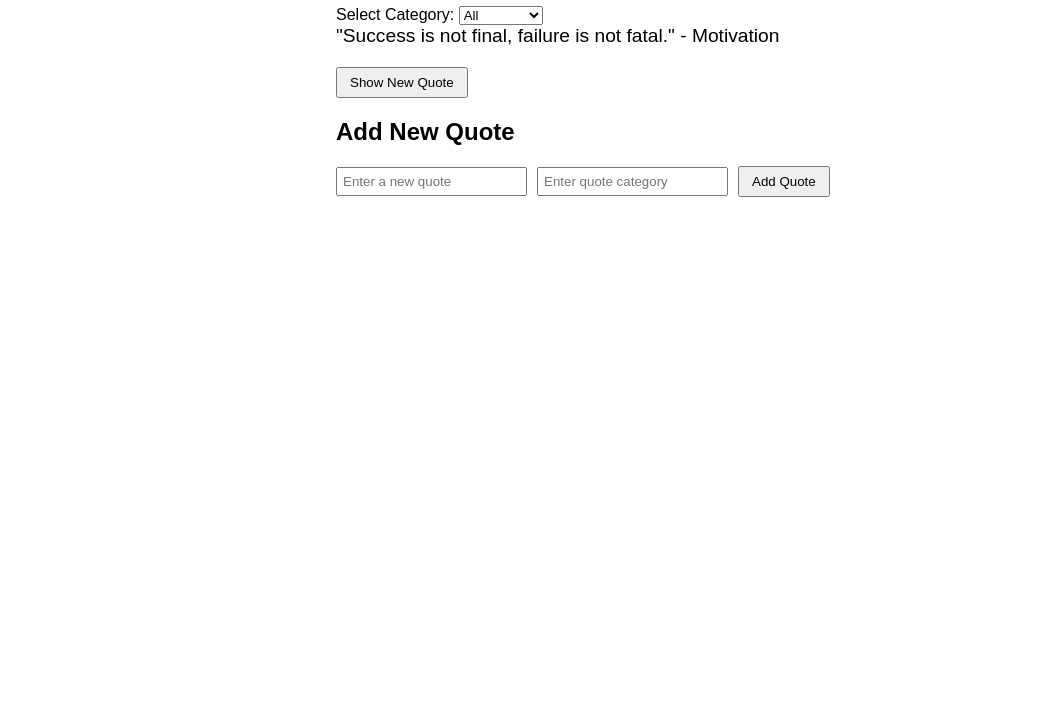
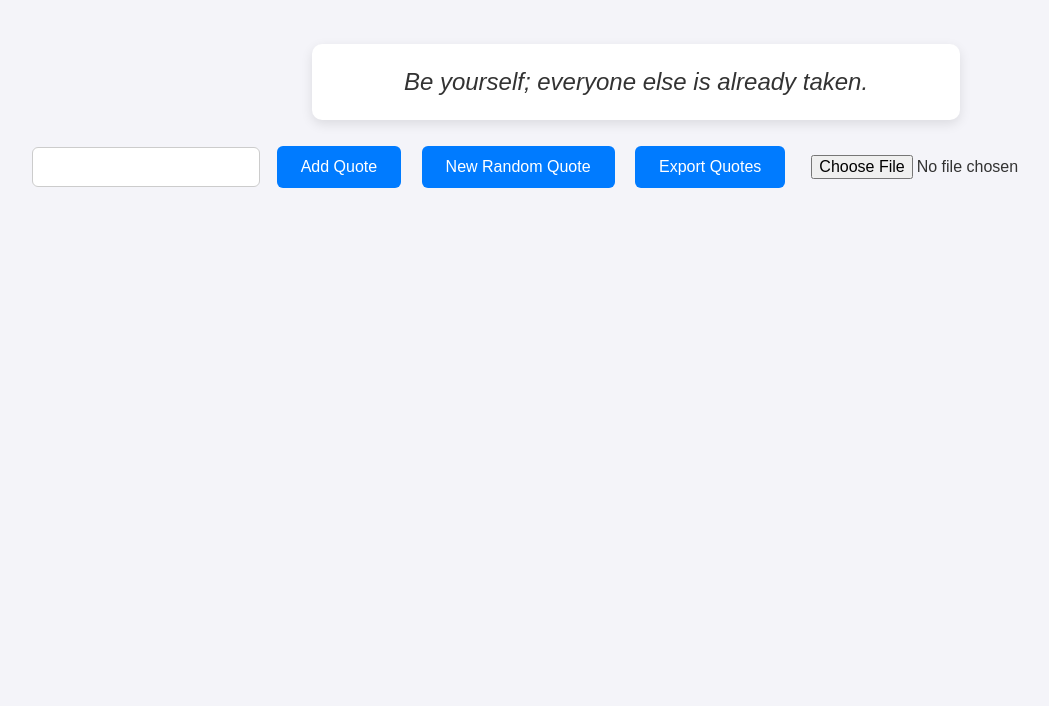
Before and after one commit to Tarik-Jebrouni/alx_fe_javascript, a plain HTML site: page dom-manipulation/index.html in a window 1280 px wide. Shown: the part 94-800 px from the top of the page, without its empty margins (4-1053 px from the left). Drawn offline with Linux system fonts and the light colour scheme.

Commit message:
1. Implementing Web Storage and JSON Handling

```diff
--- a/dom-manipulation/index.html
+++ b/dom-manipulation/index.html
@@ -2,44 +2,23 @@
 <html lang="en">
     <head>
         <meta charset="UTF-8" />
-  <meta name="viewport" content="width=device-width, initial-scale=1.0"/>
+        <meta name="viewport" content="width=device-width, initial-scale=1.0" />
         <title>Dynamic Quote Generator</title>
-    <style>
-    body {
-      font-family: Arial, sans-serif;
-      padding: 20px;
-      max-width: 600px;
-      margin: auto;
-    }
-    #quoteDisplay {
-      font-size: 1.2em;
-      margin-bottom: 20px;
-    }
-    input {
-      margin-right: 10px;
-      padding: 5px;
-    }
-    button {
-      padding: 6px 12px;
-      cursor: pointer;
-    }
-  </style>
+        <link rel="stylesheet" href="styles.css">
     </head>
     <body>
-  <h1>Dynamic Quote Generator</h1>
-
-  <div>
-    <label for="categorySelect">Select Category:</label>
-    <select id="categorySelect">
-      <option value="all">All</option>
-    </select>
-  </div>
-
+        <button onclick="exportToJsonFile()">Export Quotes</button>
+        <input type="file" id="importFile" accept=".json"
+            onchange="importFromJsonFile(event)" />
         <div id="quoteDisplay"></div>
-  <button id="newQuote">Show New Quote</button>
-
-  <h2>Add New Quote</h2>
-  <div id="quoteFormContainer"></div>
+        <input type="text" id="newQuoteInput" />
+        <button
+            onclick="addQuote(document.getElementById('newQuoteInput').value)">Add
+            Quote</button>
+        <button onclick="getRandomQuote()">New Random Quote</button>
+        <button onclick="exportToJsonFile()">Export Quotes</button>
+        <input type="file" id="importFile" accept=".json"
+            onchange="importFromJsonFile(event)" />
 
         <script src="script.js"></script>
     </body>
--- a/dom-manipulation/script.js
+++ b/dom-manipulation/script.js
@@ -1,83 +1,69 @@
-const quotes = [
-  { text: "Life is what happens when you're busy making other plans.", category: "Life" },
-  { text: "Success is not final, failure is not fatal.", category: "Motivation" },
-  { text: "In the middle of difficulty lies opportunity.", category: "Inspiration" }
+let quotes = JSON.parse(localStorage.getItem("quotes")) || [
+  "Be yourself; everyone else is already taken.",
+  "The only limit to our realization of tomorrow is our doubts of today.",
 ];
 
-const quoteDisplay = document.getElementById('quoteDisplay');
-const newQuoteBtn = document.getElementById('newQuote');
-const categorySelect = document.getElementById('categorySelect');
-const quoteFormContainer = document.getElementById('quoteFormContainer');
-newQuoteBtn.addEventListener('click', displayRandomQuote);
-
-document.addEventListener('DOMContentLoaded', () => {
-  updateCategoryOptions();
-  createAddQuoteForm();
-  displayRandomQuote();
-});
-
-function updateCategoryOptions() {
-  const existingOptions = Array.from(categorySelect.options).map(opt => opt.value);
-  quotes.forEach(q => {
-    if (!existingOptions.includes(q.category)) {
-      const option = document.createElement('option');
-      option.value = q.category;
-      option.textContent = q.category;
-      categorySelect.appendChild(option);
-    }
-  });
+// Save quotes to local storage ✅
+function saveQuotes() {
+  localStorage.setItem("quotes", JSON.stringify(quotes));
+}
+// Add New Quote and Save: ✅
+function addQuote(newQuote) {
+  if (newQuote.trim() === "") return;
+  quotes.push(newQuote);
+  saveQuotes();
+  displayQuote(newQuote);
 }
 
-function displayRandomQuote () {
-  const selectedCategory = categorySelect.value;
-  const filtered = selectedCategory === "all"
-    ? quotes
-    : quotes.filter(q => q.category === selectedCategory);
-
-  if (filtered.length === 0) {
-    quoteDisplay.textContent = "No quotes available in this category.";
-    return;
+// Load Last Viewed Quote (Session Storage): ✅
+function loadLastViewedQuote() {
+  const lastQuote = sessionStorage.getItem("lastQuote");
+  if (lastQuote) {
+    displayQuote(lastQuote);
+  } else {
+    displayQuote(quotes[0]);
   }
-
-  const randomIndex = Math.floor(Math.random() * filtered.length);
-  const quote = filtered[randomIndex];
-  quoteDisplay.textContent = `"${quote.text}" - ${quote.category}`;
+}
+// Export Function ✅
+function exportToJsonFile() {
+  const blob = new Blob([JSON.stringify(quotes, null, 2)], { type: "application/json" });
+  const url = URL.createObjectURL(blob);
+  const a = document.createElement("a");
+  a.href = url;
+  a.download = "quotes.json";
+  a.click();
+  URL.revokeObjectURL(url);
+}
+// Import Function ✅
+function importFromJsonFile(event) {
+  const fileReader = new FileReader();
+  fileReader.onload = function (e) {
+    try {
+      const importedQuotes = JSON.parse(e.target.result);
+      if (Array.isArray(importedQuotes)) {
+        quotes.push(...importedQuotes);
+        saveQuotes();
+        alert("Quotes imported successfully!");
+      } else {
+        alert("Invalid file format");
+      }
+    } catch (err) {
+      alert("Failed to import quotes.");
+    }
+  };
+  fileReader.readAsText(event.target.files[0]);
+}
+//  Display Function and Initialization ✅
+function displayQuote(quote) {
+  document.getElementById("quoteDisplay").textContent = quote;
+  sessionStorage.setItem("lastQuote", quote);
 }
 
-function createAddQuoteForm() {
-  const quoteInput = document.createElement('input');
-  quoteInput.type = 'text';
-  quoteInput.placeholder = 'Enter a new quote';
-  quoteInput.id = 'newQuoteText';
-
-  const categoryInput = document.createElement('input');
-  categoryInput.type = 'text';
-  categoryInput.placeholder = 'Enter quote category';
-  categoryInput.id = 'newQuoteCategory';
-
-  const addButton = document.createElement('button');
-  addButton.textContent = 'Add Quote';
-  addButton.addEventListener('click', addQuote);
-
-  quoteFormContainer.appendChild(quoteInput);
-  quoteFormContainer.appendChild(categoryInput);
-  quoteFormContainer.appendChild(addButton);
+function getRandomQuote() {
+  const random = quotes[Math.floor(Math.random() * quotes.length)];
+  displayQuote(random);
 }
 
-function addQuote() {
-  const quoteText = document.getElementById('newQuoteText').value.trim();
-  const quoteCategory = document.getElementById('newQuoteCategory').value.trim();
-
-  if (!quoteText || !quoteCategory) {
-    alert("Please enter both a quote and a category.");
-    return;
-  }
-
-  quotes.push({ text: quoteText, category: quoteCategory });
-
-  document.getElementById('newQuoteText').value = '';
-  document.getElementById('newQuoteCategory').value = '';
-
-  updateCategoryOptions();
-  alert("New quote added!");
-}
+window.onload = function () {
+  loadLastViewedQuote();
+};
--- /dev/null
+++ b/dom-manipulation/styles.css
@@ -0,0 +1,70 @@
+/* styles.css */
+
+body {
+  font-family: Arial, sans-serif;
+  margin: 0;
+  padding: 2rem;
+  background-color: #f4f4f9;
+  color: #333;
+}
+
+h1, h2 {
+  text-align: center;
+  color: #444;
+}
+
+#quoteDisplay {
+  background-color: #fff;
+  padding: 1.5rem;
+  margin: 2rem auto;
+  max-width: 600px;
+  border-radius: 10px;
+  box-shadow: 0 4px 12px rgba(0, 0, 0, 0.1);
+  font-size: 1.2rem;
+  font-style: italic;
+  text-align: center;
+}
+
+button {
+  background-color: #007bff;
+  color: white;
+  border: none;
+  padding: 0.75rem 1.5rem;
+  margin: 1rem 0.5rem;
+  font-size: 1rem;
+  border-radius: 6px;
+  cursor: pointer;
+  transition: background-color 0.3s;
+}
+
+button:hover {
+  background-color: #0056b3;
+}
+
+input[type="text"],
+select,
+input[type="file"] {
+  padding: 0.6rem;
+  margin: 0.5rem 0.25rem;
+  font-size: 1rem;
+  border: 1px solid #ccc;
+  border-radius: 6px;
+}
+
+input[type="file"] {
+  border: none;
+}
+
+#quoteFormContainer {
+  text-align: center;
+  margin-top: 1rem;
+}
+
+button, input, select {
+  display: inline-block;
+}
+
+#quoteDisplay {
+  font-size: 1.5rem;
+  margin-bottom: 10px;
+}
```
Also changed, not shown: dom-manipulation/0-index.html (added, +46 -0 lines), dom-manipulation/0-script.js (added, +84 -0 lines). Lines whose indentation alone changed are shown as unchanged.
